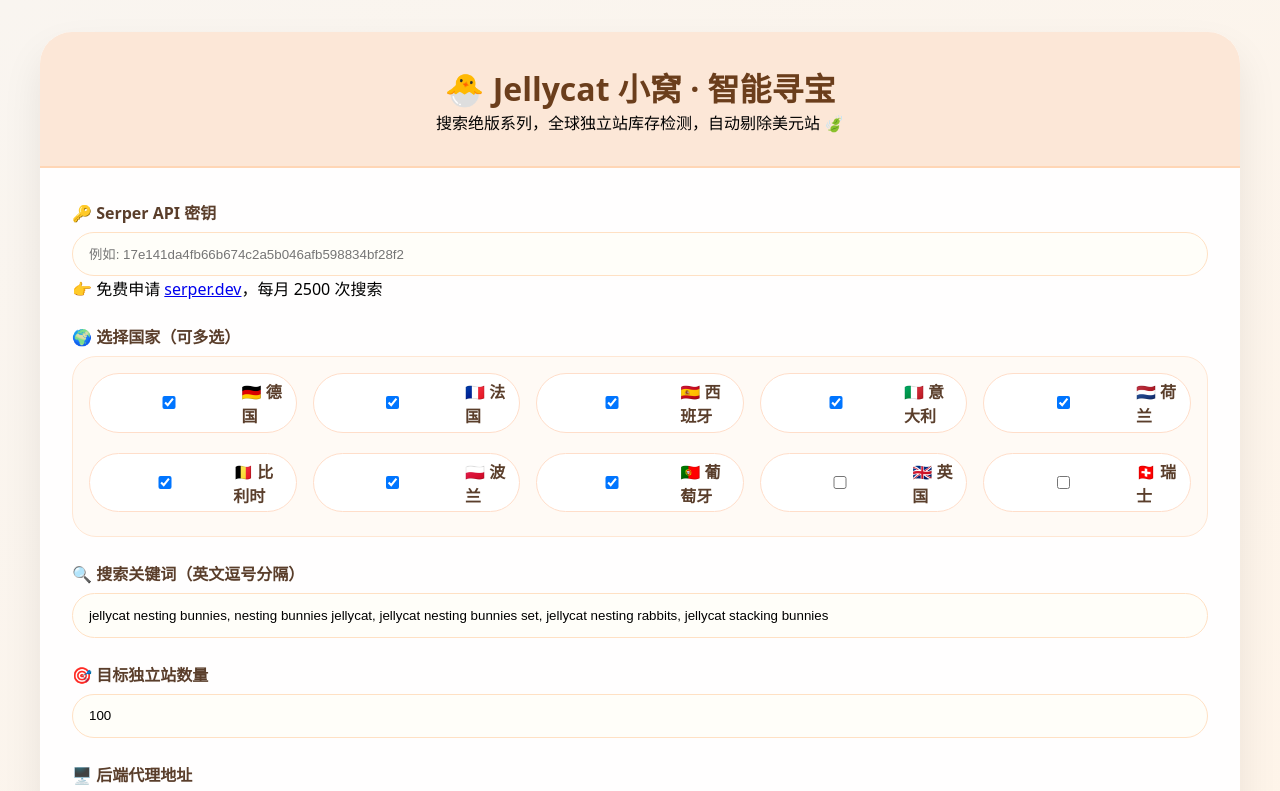
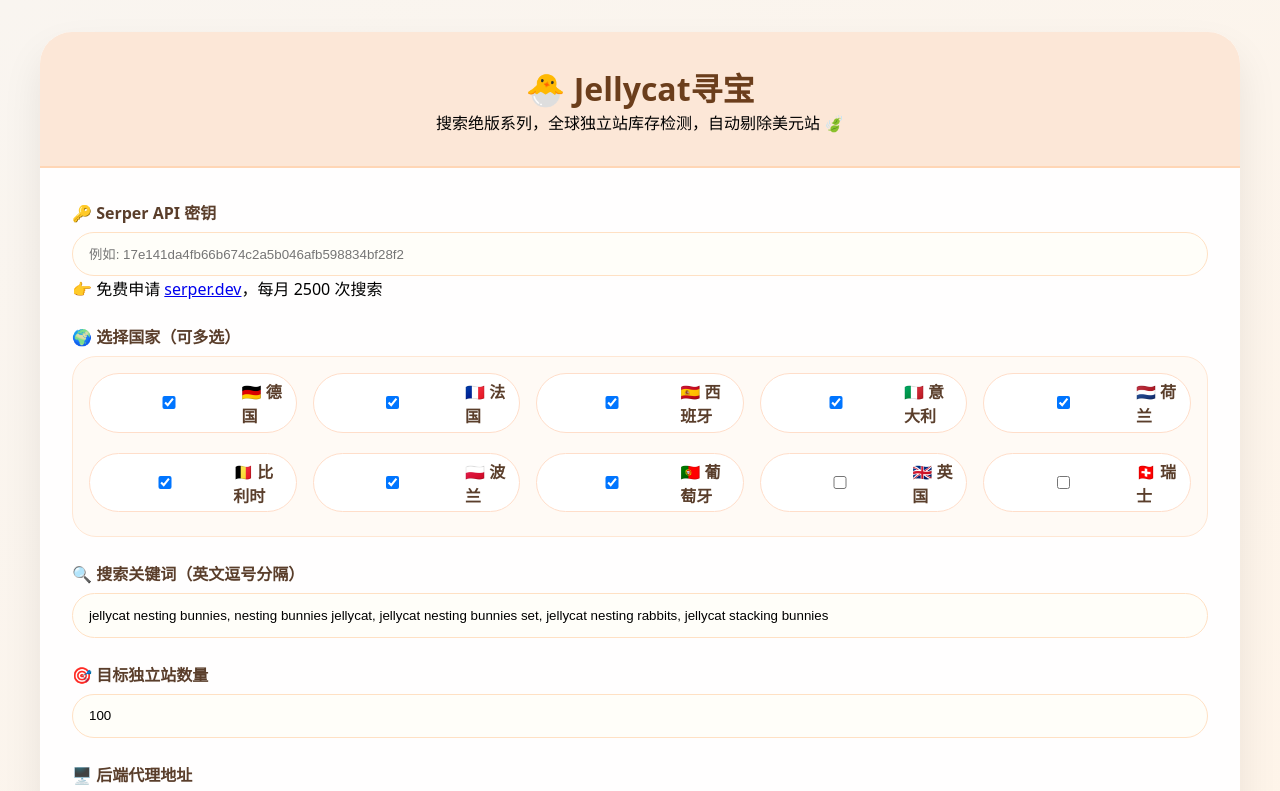
Before and after one commit to zhangdingji520/jellycat1, a website: page index.html in a window 1280 px wide. Shown: the top 791 px of the page. Drawn offline with Linux system fonts and the light colour scheme.

Commit message:
Update index.html

```diff
--- a/index.html
+++ b/index.html
@@ -41,7 +41,7 @@
 <body>
 <div class="card">
     <div class="header">
-        <h1>🐣 Jellycat 小窝 · 智能寻宝</h1>
+        <h1>🐣 Jellycat寻宝</h1>
         <p>搜索绝版系列，全球独立站库存检测，自动剔除美元站 🍃</p>
     </div>
     <div class="content">
```
